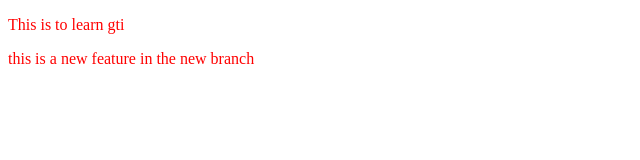
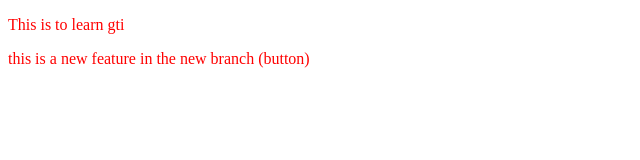
Before and after one commit to Anwesha712/localrepo, a plain HTML site: page index.html in a window 1280 px wide. Shown: the full height of the page, 0-640 px from the left. Drawn offline with Linux system fonts and the light colour scheme.

Commit message:
button add

```diff
--- a/index.html
+++ b/index.html
@@ -8,6 +8,6 @@
 </head>
 <body>
     <p>This is to learn gti</p>
-    <p>this is a new feature in the new branch</p>
+    <p>this is a new feature in the new branch (button)</p>
 </body>
 </html>
```
